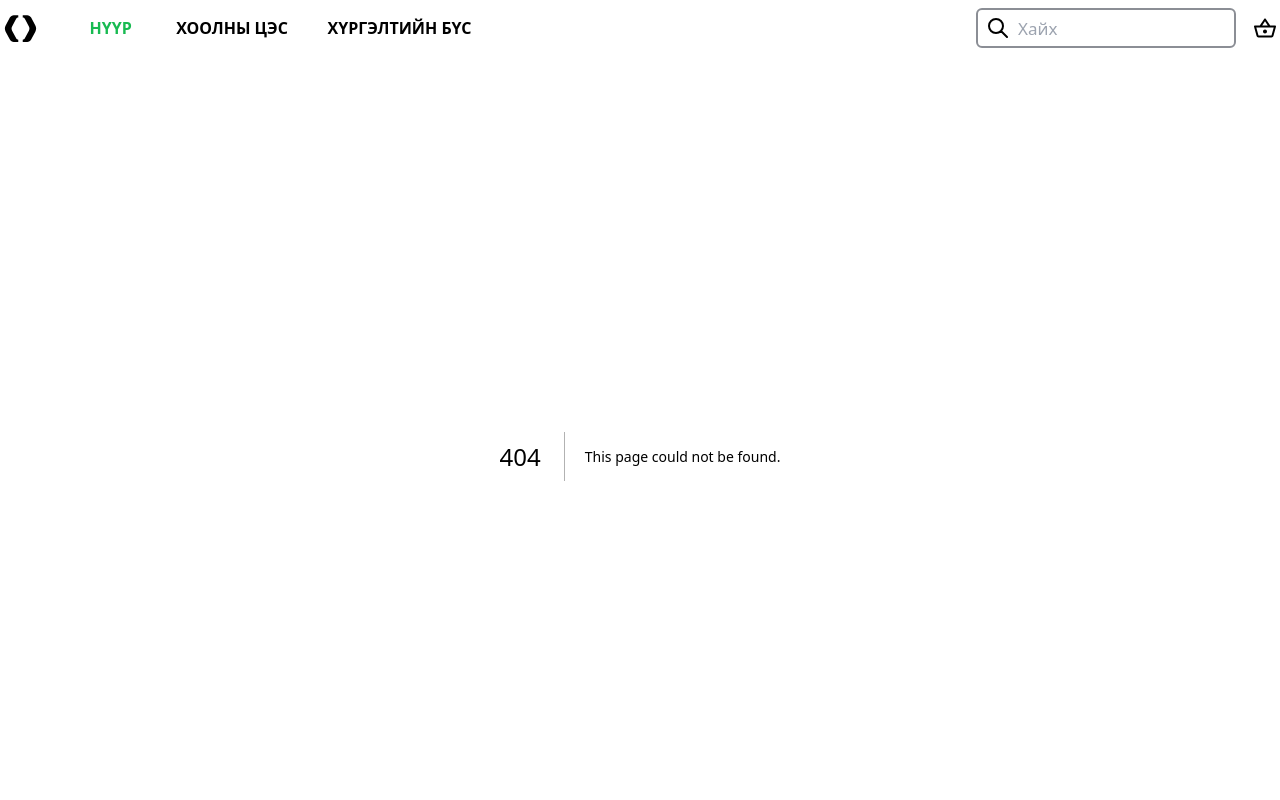
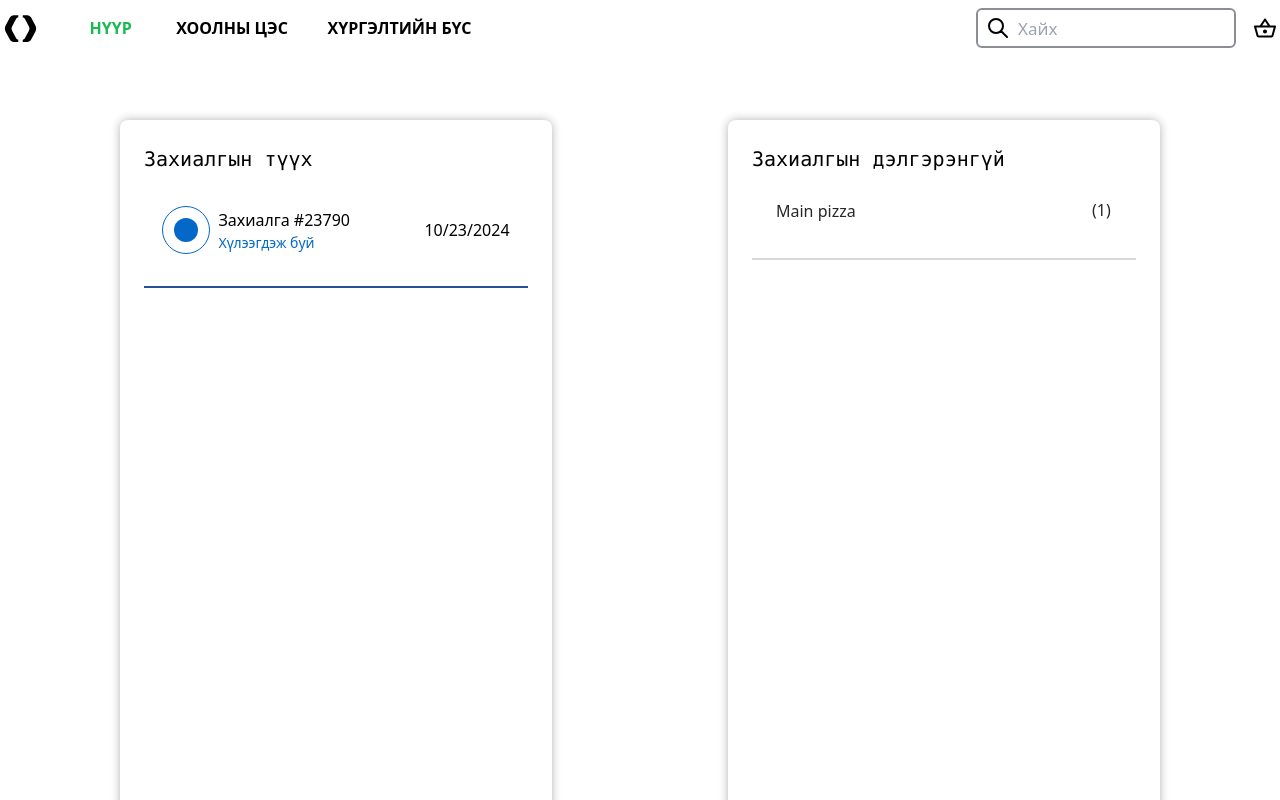
Before and after one commit to Pinecone-2024-LEAP-1G/Food-delivery-3, a Next.js app: page /orderwaiting in a window 1280 px wide. Before the commit this address had no page. Shown: the top 800 px of the page. Built offline with nearby package versions, Linux system fonts and the light colour scheme.

Commit message:
order-waiting-heseg

```diff
--- /dev/null
+++ b/src/app/orderwaiting/page.tsx
@@ -0,0 +1,47 @@
+import { BlueDotIcon } from "@/components/icons";
+import moment from "moment";
+
+const page = () => {
+  const tenDaysAgo = moment().format("L");
+
+  return (
+    <div className="flex justify-center gap-44 mt-16 mb-20">
+      <div className="w-[432px] h-[720px]   shadow-custom flex justify-center pt-6 rounded-lg  ">
+        <div className="w-[384px] h-[120px] ">
+          <p className="font-normal text-[20px] font-mono">Захиалгын түүх</p>
+          <div className="w-[384px] h-[80px] flex font-sans gap-2 items-center justify-center mt-4">
+            <BlueDotIcon />
+            <div className="w-[198px] h-36px">
+              <p className="font-normal text-[16px]">Захиалга #23790</p>
+              <p className="text-[#0468C8] text-[14px] font-normal">
+                Хүлээгдэж буй
+              </p>
+            </div>
+            <div>{tenDaysAgo}</div>
+          </div>
+          <div className="border-[1px] w-[384px] border-[#265295]  mx-auto mt-4 "></div>
+        </div>
+      </div>
+      <div className="w-[432px] h-[720px]   shadow-custom flex justify-center pt-6 rounded-lg ">
+        <div className="w-[384px] h-[120px] ">
+          <p className="font-normal text-[20px] font-mono">
+            Захиалгын дэлгэрэнгүй
+          </p>
+          <div className="w-[384px] h-[68px] flex items-center">
+            <div className="w-[384px] h-[36px] px-4 pl-4 flex items-center">
+              <p className="font-normal text-[16px] text-[#272727] w-[324px] h-[19px] px-2">
+                Main pizza
+              </p>
+              <p className="w-5 h-5 font-normal text-[16px] text-[#272727]">
+                (1)
+              </p>
+            </div>
+          </div>
+          <div className="border-[1px] w-[384px] border-[#D6D8DB]  mx-auto mt-4 "></div>
+        </div>
+      </div>
+    </div>
+  );
+};
+
+export default page;
--- a/src/components/order-detail/OrderVerify.tsx
+++ b/src/components/order-detail/OrderVerify.tsx
@@ -1,6 +1,9 @@
 import { BlueDotIcon } from "../icons";
+import { useRouter } from "next/navigation";
 
 const OrderVerify = () => {
+  const router = useRouter();
+
   return (
     <div>
       <div className="max-w-[432px] flex items-center gap-4 h-[100px] py-6 px-4 ">
@@ -35,7 +38,10 @@ const OrderVerify = () => {
             <p className="font-bold text-[18px] text-[#121316]">34,800₮</p>
           </div>
           <div>
-            <button className="py-2 px-4 bg-[#EEEFF2] w-[187px] text-[#D6D8DB] flex justify-center items-center h-12  rounded hover:bg-[#18BA51]  ">
+            <button
+              onClick={() => router.push("/orderwaiting")}
+              className="py-2 px-4 bg-[#EEEFF2] w-[187px] text-[#D6D8DB] flex justify-center items-center h-12  rounded hover:bg-[#18BA51]  "
+            >
               Захиалах
             </button>
           </div>
```
